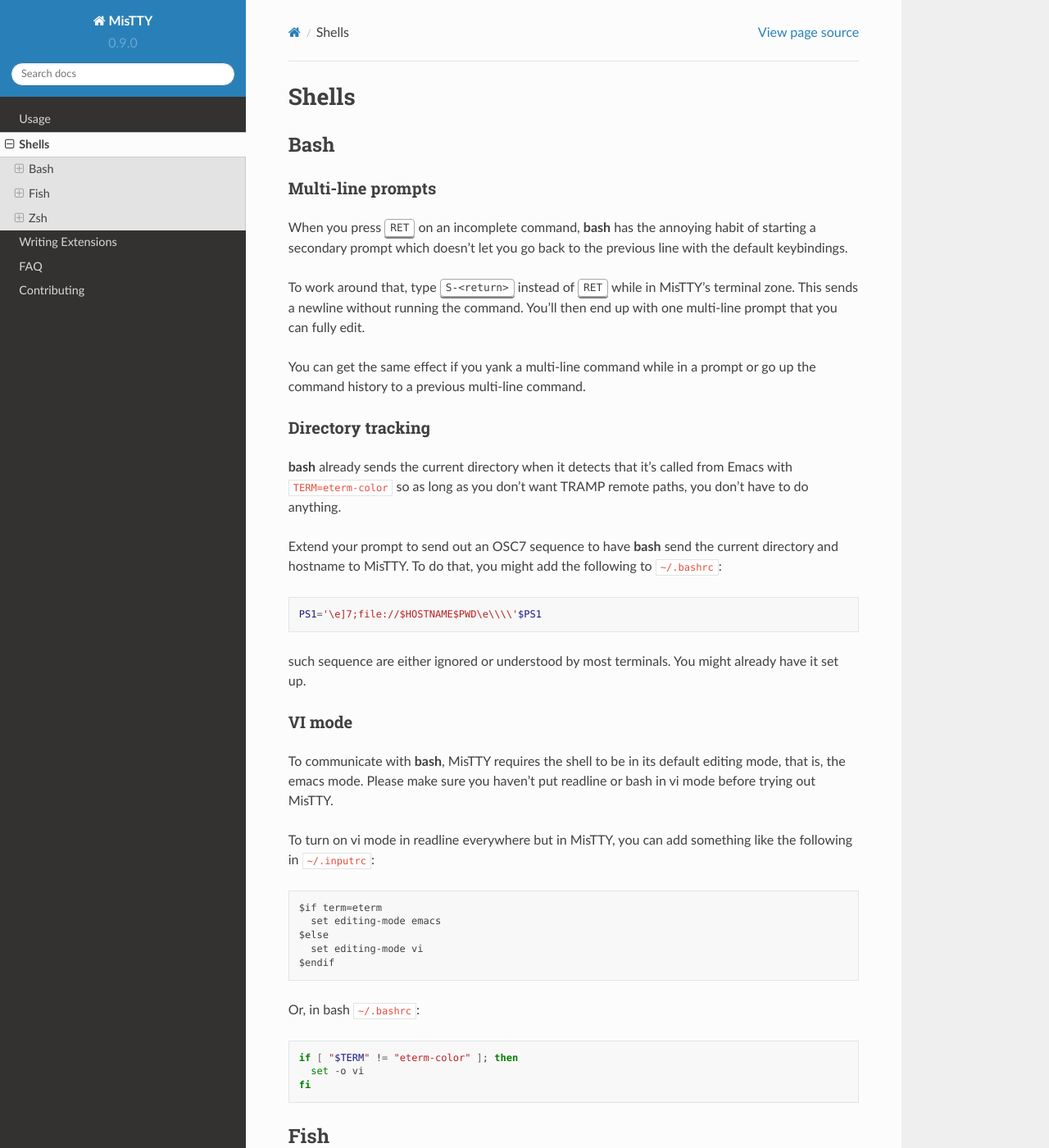
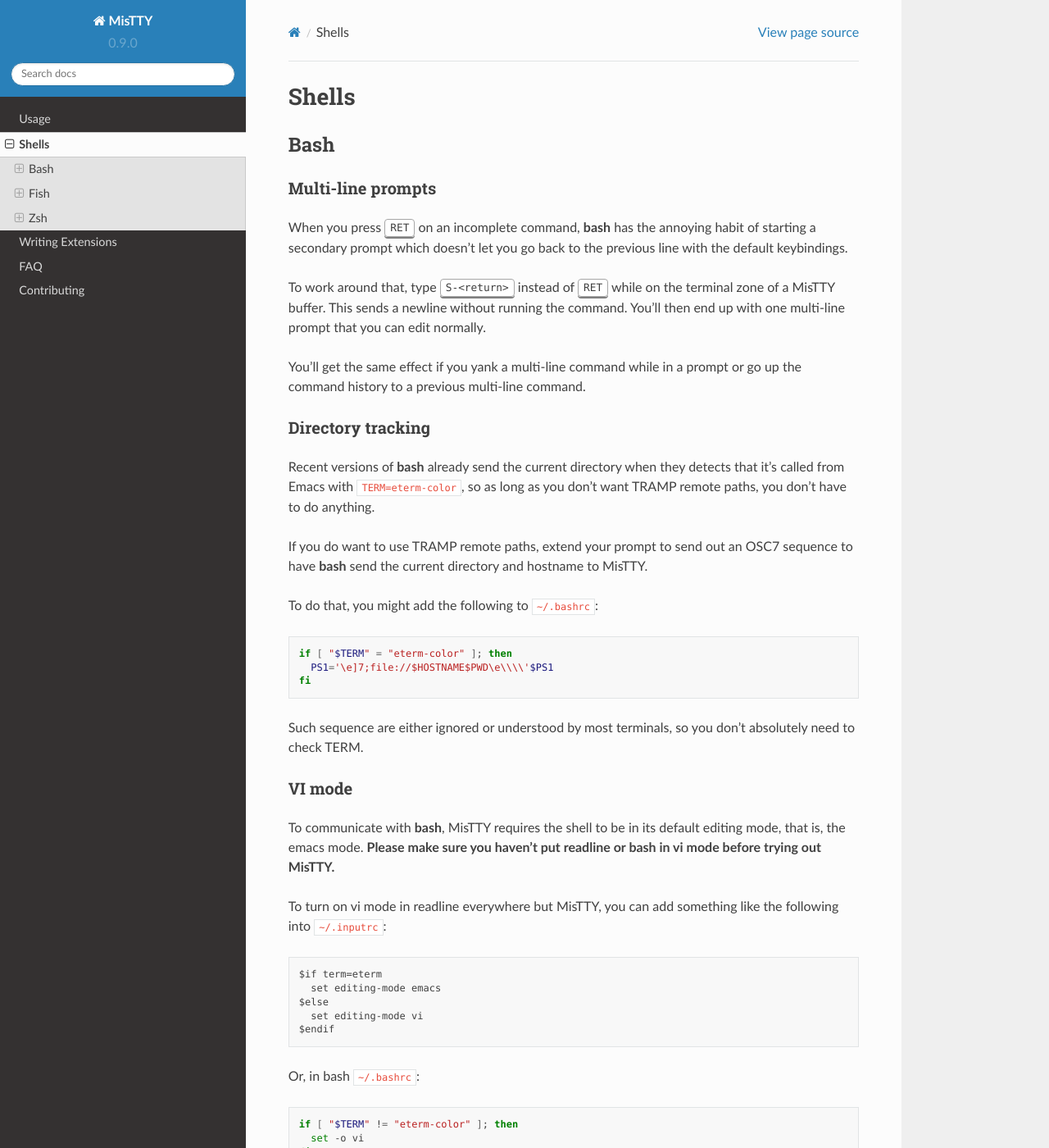
Before and after one commit to szermatt/mistty, a Sphinx documentation site: the page built from docs/source/shells.rst, in a window 1280 px wide and 1400 px high. Shown: the whole window at 82% size. Built offline with Sphinx 7.4.7 and the Read the Docs theme 2.0.0, drawn with Linux system fonts in a browser that asks for light colours; some of the changed text lies outside the part shown.

Commit message:
Documentation cleanup.

```diff
--- a/docs/source/shells.rst
+++ b/docs/source/shells.rst
@@ -16,41 +16,46 @@
 let you go back to the previous line with the default keybindings.
 
 To work around that, type :kbd:`S-<return>` instead of :kbd:`RET`
-while in MisTTY's terminal zone. This sends a newline without running
-the command. You'll then end up with one multi-line prompt that you
-can fully edit.
+while on the terminal zone of a MisTTY buffer. This sends a newline
+without running the command. You'll then end up with one multi-line
+prompt that you can edit normally.
 
-You can get the same effect if you yank a multi-line command while in
-a prompt or go up the command history to a previous multi-line
-command.
+You'll get the same effect if you yank a multi-line command while in a
+prompt or go up the command history to a previous multi-line command.
 
 Directory tracking
 ^^^^^^^^^^^^^^^^^^
 
-:program:`bash` already sends the current directory when it detects
-that it's called from Emacs with :code:`TERM=eterm-color` so as long
-as you don't want TRAMP remote paths, you don't have to do anything.
+Recent versions of :program:`bash` already send the current directory
+when they detects that it's called from Emacs with
+:code:`TERM=eterm-color`, so as long as you don't want TRAMP remote
+paths, you don't have to do anything.
 
-Extend your prompt to send out an OSC7 sequence to have
-:program:`bash` send the current directory and hostname to MisTTY. To
-do that, you might add the following to :file:`~/.bashrc`:
+If you do want to use TRAMP remote paths, extend your prompt to send
+out an OSC7 sequence to have :program:`bash` send the current
+directory and hostname to MisTTY.
+
+To do that, you might add the following to :file:`~/.bashrc`:
 
 .. code-block:: bash
 
-    PS1='\e]7;file://$HOSTNAME$PWD\e\\\\'$PS1
+    if [ "$TERM" = "eterm-color" ]; then
+      PS1='\e]7;file://$HOSTNAME$PWD\e\\\\'$PS1
+    fi
 
-such sequence are either ignored or understood by most terminals. You
-might already have it set up.
+Such sequence are either ignored or understood by most terminals, so
+you don't absolutely need to check TERM.
 
 VI mode
 ^^^^^^^
 
 To communicate with :program:`bash`, MisTTY requires the shell to be
-in its default editing mode, that is, the emacs mode. Please make sure
-you haven't put readline or bash in vi mode before trying out MisTTY.
+in its default editing mode, that is, the emacs mode. **Please make
+sure you haven't put readline or bash in vi mode before trying out
+MisTTY.**
 
-To turn on vi mode in readline everywhere but in MisTTY, you can add
-something like the following in :file:`~/.inputrc`:
+To turn on vi mode in readline everywhere but MisTTY, you can add
+something like the following into :file:`~/.inputrc`:
 
 .. code-block::
 
@@ -116,12 +120,15 @@
 
 Extend your prompt to send out an OSC7 sequence to have
 :program:`fish` send the current directory and hostname to MisTTY. To
-do that, you might add the following to :file:`~/.local/config/fish/config.fish`:
+do that, you might add the following to
+:file:`~/.local/config/fish/config.fish`:
 
 .. code-block:: fish
 
-    function osc7_send_pwd --on-event fish_prompt
-      printf "\e]7;file://%s%s\e\\\\" (hostname) "$PWD"
+    if [ "$TERM" = "eterm-color" ]
+      function osc7_send_pwd --on-event fish_prompt
+        printf "\e]7;file://%s%s\e\\\\" (hostname) "$PWD"
+      end
     end
 
 such sequence are either ignored or understood by most terminals. You
@@ -136,14 +143,16 @@
 
 The cursor jumps over indent space while on such a prompt, just like
 in a normal terminal. :kbd:`M-x customize-option
-mistty-skip-empty-spaces` allows you to turn that on or off.
+mistty-skip-empty-spaces` allows you to turn that on or off in a
+MisTTY buffer.
 
 VI mode
 ^^^^^^^
 
 To communicate with :program:`fish`, MisTTY requires the shell to be
-in its default editing mode, that is, the emacs mode. Please make sure
-you haven't put readline or bash in vi mode before trying out MisTTY.
+in its default editing mode, that is, the emacs mode. **Please make
+sure you haven't put readline or bash in vi mode before trying out
+MisTTY.**
 
 To turn on vi mode in readline everywhere but in MisTTY, you can add
 something like the following in :file:`~/.zshrc`:
@@ -179,33 +188,34 @@
 
 .. code-block:: zsh
 
-    PS1='\e]7;file://$HOSTNAME$PWD\e\\\\'$PS1
+    if [ "$TERM" != "eterm-color" ]; then
+        PS1='\e]7;file://$HOSTNAME$PWD\e\\\\'$PS1
+    fi
 
-such sequence are either ignored or understood by most terminals. You
-might already have it set up.
+such sequence are either ignored or understood by most terminals.
 
 Multi-line prompts
 ^^^^^^^^^^^^^^^^^^
 
-When you press :kbd:`RET` on an incomplete command, :program:`bash`
+When you press :kbd:`RET` on an incomplete command, :program:`zsh`
 has the annoying habit of starting a secondary prompt. MisTTY doesn't
 know how to go back to the previous prompt from such a prompt.
 
 To work around that, type :kbd:`S-<return>` instead of :kbd:`RET`
-while in MisTTY's terminal zone. This sends a newline without running
-the command. You'll then end up with one multi-line prompt that you
-can fully edit.
+while on the terminal zone of a MisTTY buffer. This sends a newline
+without running the command. You'll then end up with one multi-line
+prompt that you can edit normally.
 
-You can get the same effect if you yank a multi-line command while in
-a prompt or go up the command history to a previous multi-line
-command.
+You'll get the same effect if you yank a multi-line command while in a
+prompt or go up the command history to a previous multi-line command.
 
 VI mode
 ^^^^^^^
 
-To communicate with :program:`zsh`, MisTTY requires the shell to be
-in its default editing mode, that is, the emacs mode. Please make sure
-you haven't put readline or bash in vi mode before trying out MisTTY.
+To communicate with :program:`zsh`, MisTTY requires the shell to be in
+its default editing mode, that is, the emacs mode. **Please make sure
+you haven't put readline or bash in vi mode before trying out
+MisTTY.**
 
 To turn on vi mode in readline everywhere but in MisTTY, you can add
 something like the following in :file:`~/.zshrc`:
```
Also changed, not shown: other parts of docs/source/shells.rst (+1 -2 lines), docs/source/contrib.rst (+17 -17 lines), docs/source/extensions.rst (+17 -20 lines), docs/source/index.rst (+7 -5 lines), docs/source/usage.rst (+50 -52 lines).
